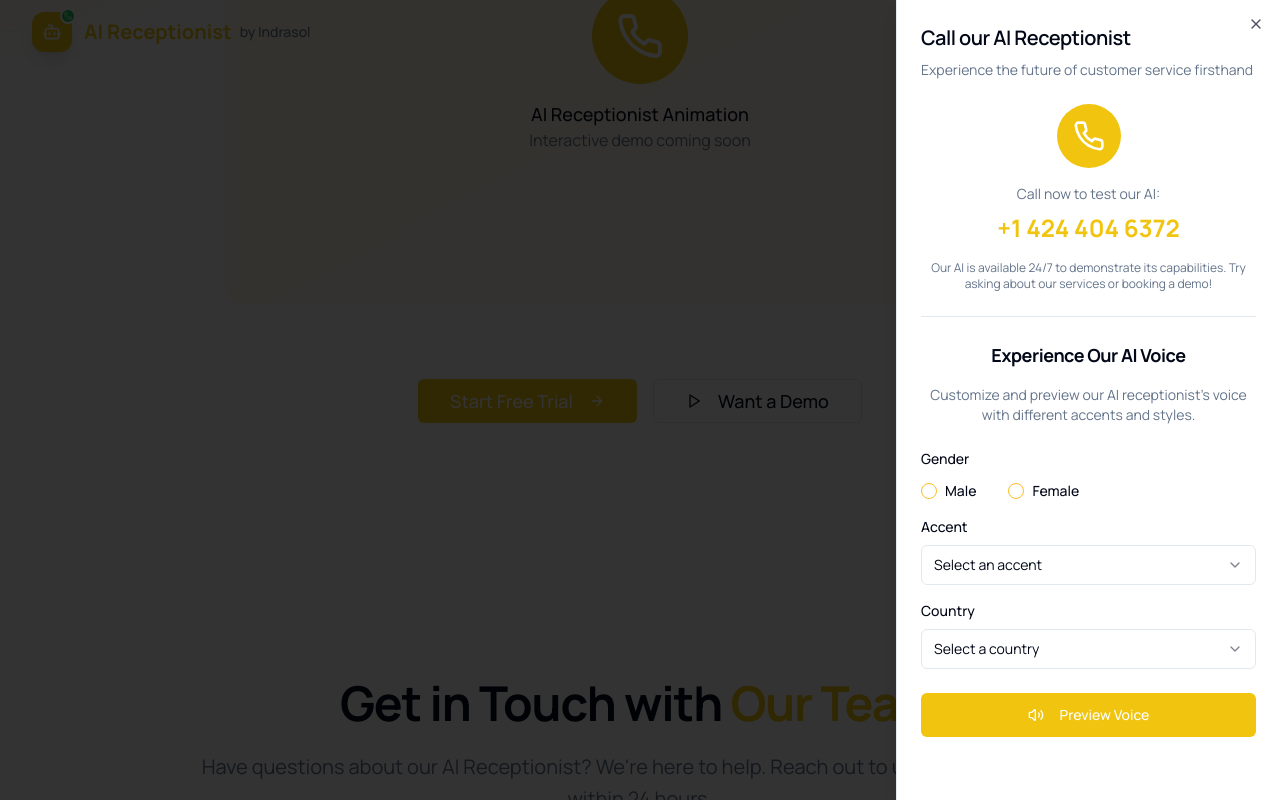
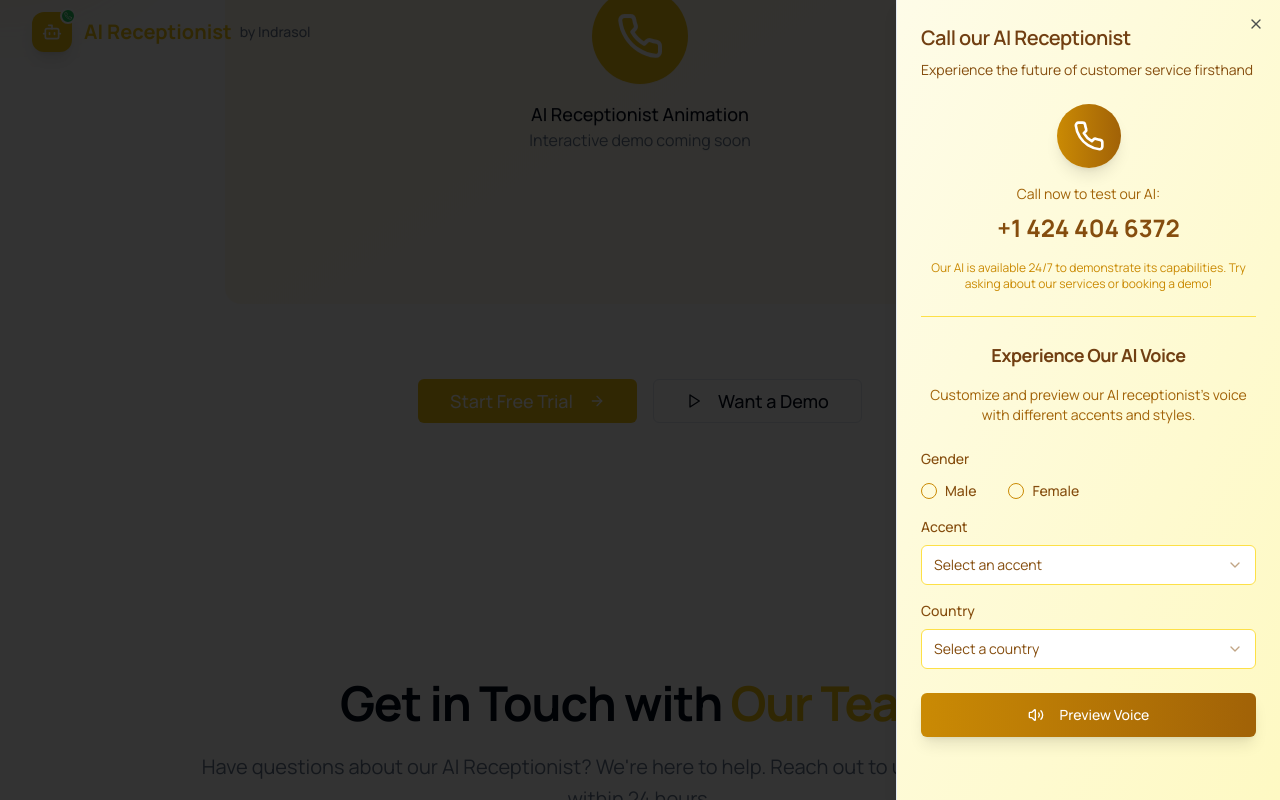
Before and after one commit to indrasol/ai-receptionist-frontend, a React (Vite) app: page / in a window 1280 px wide. Both pictures are taken after a click on the button "Want a Demo". Shown: the part 522-1322 px from the top of the page. Built offline with nearby package versions, Linux system fonts and the light colour scheme.

Commit message:
Modify sidebar color
Changed the color of the "Call Our AI Receptionist" sidebar to a darker yellow.

```diff
--- a/src/pages/Home.tsx
+++ b/src/pages/Home.tsx
@@ -1,3 +1,4 @@
+
 import { Button } from '@/components/ui/button';
 import { Input } from '@/components/ui/input';
 import { Textarea } from '@/components/ui/textarea';
@@ -134,93 +135,93 @@ const Home = () => {
                     Want a Demo
                   </Button>
                 </SheetTrigger>
-                <SheetContent className="w-[400px] sm:w-[540px]">
+                <SheetContent className="w-[400px] sm:w-[540px] bg-gradient-to-br from-yellow-50 to-yellow-100">
                   <SheetHeader>
-                    <SheetTitle className="text-xl font-heading">
+                    <SheetTitle className="text-xl font-heading text-yellow-900">
                       Call our AI Receptionist
                     </SheetTitle>
-                    <SheetDescription>
+                    <SheetDescription className="text-yellow-800">
                       Experience the future of customer service firsthand
                     </SheetDescription>
                   </SheetHeader>
                   <div className="flex flex-col space-y-6 py-6">
                     <div className="text-center">
-                      <div className="w-16 h-16 gradient-primary rounded-full flex items-center justify-center mx-auto mb-4">
+                      <div className="w-16 h-16 bg-gradient-to-r from-yellow-600 to-yellow-700 rounded-full flex items-center justify-center mx-auto mb-4 shadow-lg">
                         <Phone className="w-8 h-8 text-white" />
                       </div>
-                      <p className="text-sm text-muted-foreground mb-2">Call now to test our AI:</p>
+                      <p className="text-sm text-yellow-700 mb-2">Call now to test our AI:</p>
                       <a
                         href="tel:+14244046372"
-                        className="text-2xl font-heading font-bold gradient-primary-text hover:underline"
+                        className="text-2xl font-heading font-bold text-yellow-800 hover:text-yellow-900 hover:underline transition-colors"
                       >
                         +1 424 404 6372
                       </a>
-                      <p className="text-xs text-muted-foreground mt-4 max-w-xs mx-auto">
+                      <p className="text-xs text-yellow-600 mt-4 max-w-xs mx-auto">
                         Our AI is available 24/7 to demonstrate its capabilities. Try asking about our services or booking a demo!
                       </p>
                     </div>
 
                     {/* Voice Teaser Section inside Sheet */}
-                    <div className="border-t pt-6">
-                      <h3 className="text-lg font-heading font-bold mb-4 text-center">
+                    <div className="border-t border-yellow-300 pt-6">
+                      <h3 className="text-lg font-heading font-bold mb-4 text-center text-yellow-900">
                         Experience Our AI Voice
                       </h3>
-                      <p className="text-sm text-muted-foreground mb-6 text-center">
+                      <p className="text-sm text-yellow-700 mb-6 text-center">
                         Customize and preview our AI receptionist's voice with different accents and styles.
                       </p>
 
                       <div className="space-y-4">
                         {/* Gender Selection */}
                         <div>
-                          <label className="block text-sm font-medium mb-3">Gender</label>
+                          <label className="block text-sm font-medium mb-3 text-yellow-800">Gender</label>
                           <RadioGroup
                             value={voiceSettings.gender}
                             onValueChange={(value) => setVoiceSettings(prev => ({...prev, gender: value}))}
                             className="flex space-x-6"
                           >
                             <div className="flex items-center space-x-2">
-                              <RadioGroupItem value="male" id="male" />
-                              <label htmlFor="male" className="text-sm font-medium cursor-pointer">Male</label>
+                              <RadioGroupItem value="male" id="male" className="border-yellow-600 text-yellow-600" />
+                              <label htmlFor="male" className="text-sm font-medium cursor-pointer text-yellow-800">Male</label>
                             </div>
                             <div className="flex items-center space-x-2">
-                              <RadioGroupItem value="female" id="female" />
-                              <label htmlFor="female" className="text-sm font-medium cursor-pointer">Female</label>
+                              <RadioGroupItem value="female" id="female" className="border-yellow-600 text-yellow-600" />
+                              <label htmlFor="female" className="text-sm font-medium cursor-pointer text-yellow-800">Female</label>
                             </div>
                           </RadioGroup>
                         </div>
 
                         {/* Accent Selection */}
                         <div>
-                          <label className="block text-sm font-medium mb-2">Accent</label>
+                          <label className="block text-sm font-medium mb-2 text-yellow-800">Accent</label>
                           <Select onValueChange={(value) => setVoiceSettings(prev => ({...prev, accent: value}))}>
-                            <SelectTrigger>
-                              <SelectValue placeholder="Select an accent" />
+                            <SelectTrigger className="border-yellow-300 focus:border-yellow-600 text-yellow-800">
+                              <SelectValue placeholder="Select an accent" className="text-yellow-600" />
                             </SelectTrigger>
-                            <SelectContent>
-                              <SelectItem value="american">American</SelectItem>
-                              <SelectItem value="british">British</SelectItem>
-                              <SelectItem value="australian">Australian</SelectItem>
-                              <SelectItem value="canadian">Canadian</SelectItem>
-                              <SelectItem value="irish">Irish</SelectItem>
-                              <SelectItem value="scottish">Scottish</SelectItem>
+                            <SelectContent className="bg-yellow-50 border-yellow-300">
+                              <SelectItem value="american" className="text-yellow-800 hover:bg-yellow-100">American</SelectItem>
+                              <SelectItem value="british" className="text-yellow-800 hover:bg-yellow-100">British</SelectItem>
+                              <SelectItem value="australian" className="text-yellow-800 hover:bg-yellow-100">Australian</SelectItem>
+                              <SelectItem value="canadian" className="text-yellow-800 hover:bg-yellow-100">Canadian</SelectItem>
+                              <SelectItem value="irish" className="text-yellow-800 hover:bg-yellow-100">Irish</SelectItem>
+                              <SelectItem value="scottish" className="text-yellow-800 hover:bg-yellow-100">Scottish</SelectItem>
                             </SelectContent>
                           </Select>
                         </div>
 
                         {/* Country Selection */}
                         <div>
-                          <label className="block text-sm font-medium mb-2">Country</label>
+                          <label className="block text-sm font-medium mb-2 text-yellow-800">Country</label>
                           <Select onValueChange={(value) => setVoiceSettings(prev => ({...prev, country: value}))}>
-                            <SelectTrigger>
-                              <SelectValue placeholder="Select a country" />
+                            <SelectTrigger className="border-yellow-300 focus:border-yellow-600 text-yellow-800">
+                              <SelectValue placeholder="Select a country" className="text-yellow-600" />
                             </SelectTrigger>
-                            <SelectContent>
-                              <SelectItem value="usa">United States</SelectItem>
-                              <SelectItem value="uk">United Kingdom</SelectItem>
-                              <SelectItem value="canada">Canada</SelectItem>
-                              <SelectItem value="australia">Australia</SelectItem>
-                              <SelectItem value="ireland">Ireland</SelectItem>
-                              <SelectItem value="scotland">Scotland</SelectItem>
+                            <SelectContent className="bg-yellow-50 border-yellow-300">
+                              <SelectItem value="usa" className="text-yellow-800 hover:bg-yellow-100">United States</SelectItem>
+                              <SelectItem value="uk" className="text-yellow-800 hover:bg-yellow-100">United Kingdom</SelectItem>
+                              <SelectItem value="canada" className="text-yellow-800 hover:bg-yellow-100">Canada</SelectItem>
+                              <SelectItem value="australia" className="text-yellow-800 hover:bg-yellow-100">Australia</SelectItem>
+                              <SelectItem value="ireland" className="text-yellow-800 hover:bg-yellow-100">Ireland</SelectItem>
+                              <SelectItem value="scotland" className="text-yellow-800 hover:bg-yellow-100">Scotland</SelectItem>
                             </SelectContent>
                           </Select>
                         </div>
@@ -229,7 +230,7 @@ const Home = () => {
                         <div className="pt-2">
                           <Button
                             onClick={handleVoicePreview}
-                            className="w-full gradient-primary hover-glow text-white"
+                            className="w-full bg-gradient-to-r from-yellow-600 to-yellow-700 hover:from-yellow-700 hover:to-yellow-800 text-white shadow-lg hover:shadow-xl transition-all duration-300"
                             size="lg"
                           >
                             <Volume2 className="w-5 h-5 mr-2" />
```
